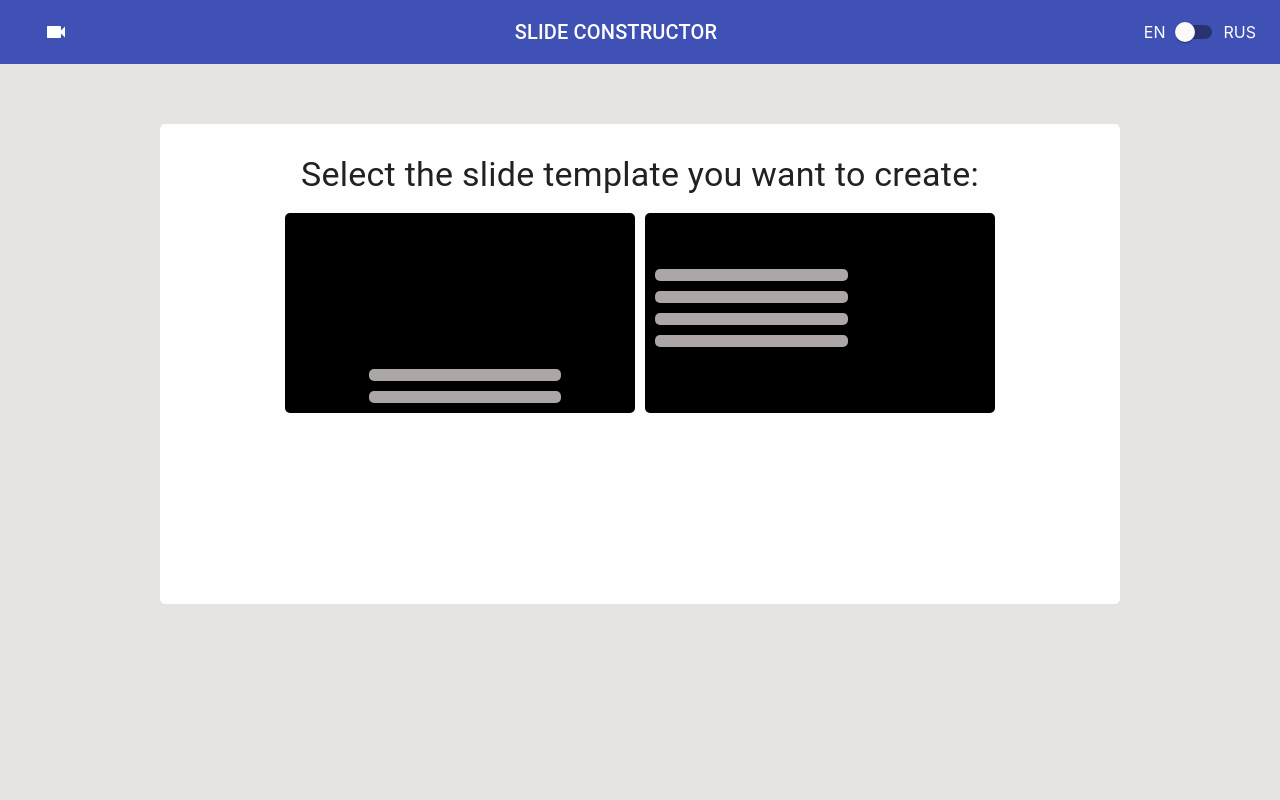
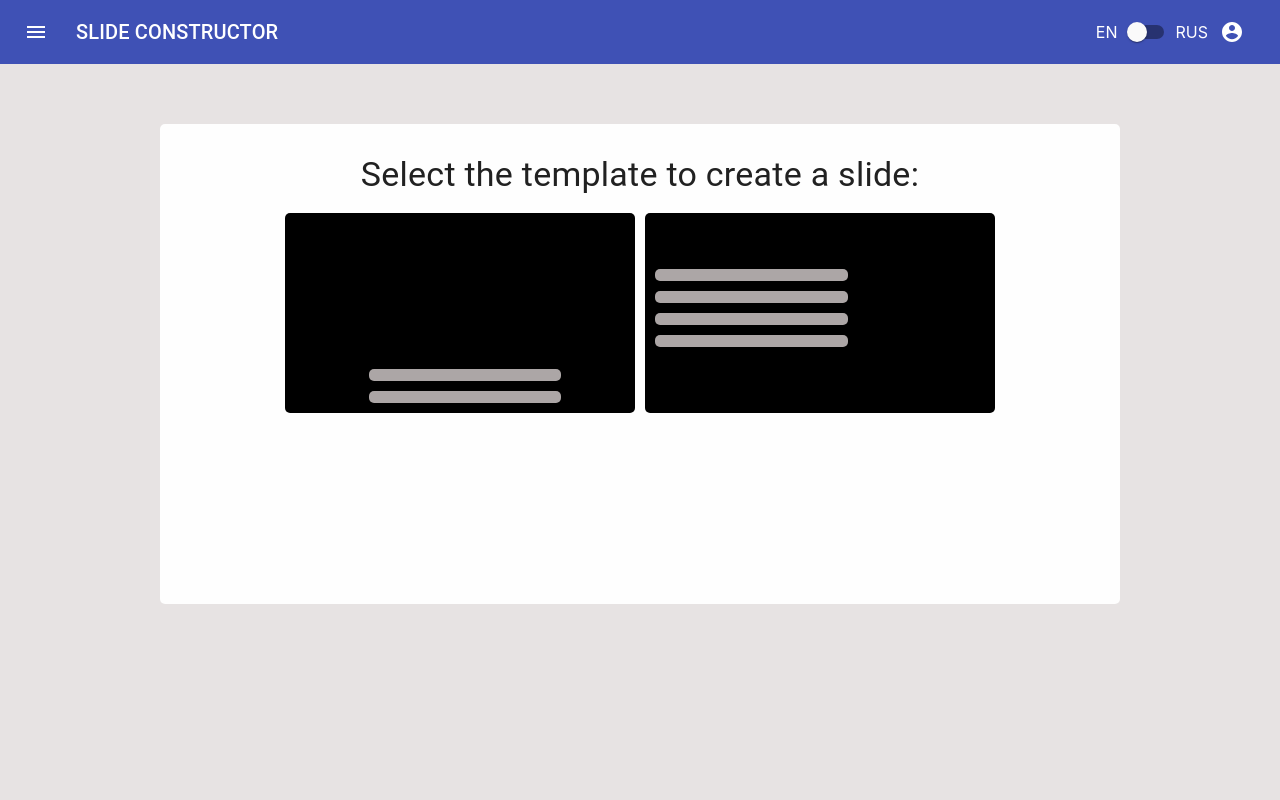
Before and after one commit to RomanChalyi/slide-constructor, a React (Create React App) app: page / in a window 1280 px wide. Shown: the top 800 px of the page. Built offline with nearby package versions, Linux system fonts and the light colour scheme; what i18next-xhr-backend would draw is missing.

Commit message:
Redesign header

```diff
--- a/package.json
+++ b/package.json
@@ -8,6 +8,7 @@
     "@testing-library/jest-dom": "^4.2.4",
     "@testing-library/react": "^9.5.0",
     "@testing-library/user-event": "^7.2.1",
+    "clsx": "^1.1.0",
     "file-saver": "^2.0.2",
     "i18next": "^19.4.4",
     "i18next-browser-languagedetector": "^4.2.0",
--- a/src/Router.js
+++ b/src/Router.js
@@ -1,13 +1,13 @@
-import React from 'react';
-import { Route, Switch } from 'react-router-dom';
-import CreateSlideForm from './pages/createSlideForm/CreateSlideForm';
-import TemplatesList from './pages/templatesList/TemplatesList';
-import NoMatchPage from './components/NoMatchPage';
+import React from "react";
+import { Route, Switch } from "react-router-dom";
+import CreateSlideForm from "./pages/createSlideForm/CreateSlideForm";
+import TemplatesList from "./pages/templatesList/TemplatesList";
+import NoMatchPage from "./components/NoMatchPage";
 
 const Router = () => (
   <Switch>
     <Route exact path="/" component={TemplatesList} />
-    <Route exact path="/create" component={CreateSlideForm} />
+    <Route path="/create" component={CreateSlideForm} />
     <Route component={NoMatchPage} />
   </Switch>
 );
--- a/src/components/header/Header.js
+++ b/src/components/header/Header.js
@@ -1,36 +1,191 @@
-import React, { useState } from 'react';
-import { Link } from 'react-router-dom';
-import i18n from '../../i18n';
-import { useTranslation } from 'react-i18next';
-import { AppBar, Toolbar, Box, Button, Switch, Typography } from '@material-ui/core';
-import VideocamIcon from '@material-ui/icons/Videocam';
-import { header, headerHandler } from './header.module.scss';
+import React, { useState } from "react";
+import i18n from "../../i18n";
+import clsx from "clsx";
+
+import { Link } from "react-router-dom";
+import { useTranslation } from "react-i18next";
+import { makeStyles } from "@material-ui/core/styles";
+import {
+  AppBar,
+  Toolbar,
+  Box,
+  Switch,
+  MenuItem,
+  Menu,
+  Grid,
+  IconButton,
+  Typography,
+  Drawer,
+  List,
+  Divider,
+  ListItem,
+  ListItemIcon,
+  ListItemText,
+} from "@material-ui/core";
+import MenuIcon from "@material-ui/icons/Menu";
+import InboxIcon from "@material-ui/icons/MoveToInbox";
+import MailIcon from "@material-ui/icons/Mail";
+import AccountCircle from "@material-ui/icons/AccountCircle";
+
+const useStyles = makeStyles((theme) => ({
+  menuButton: {
+    marginRight: theme.spacing(2),
+  },
+  title: {
+    color: "white",
+  },
+}));
 
 const Header = () => {
+  const classes = useStyles();
   const { t } = useTranslation();
-  const [lang, setLang] = useState('en');
+  const [anchorEl, setAnchorEl] = useState(null);
+  const [lang, setLang] = useState("en");
+  const [openDrawer, setOpenDrawer] = useState(false);
+  const open = Boolean(anchorEl);
+
   const handleChange = () => {
-    const newLang = lang === 'en' ? 'ru' : 'en';
+    const newLang = lang === "en" ? "ru" : "en";
     i18n.changeLanguage(newLang);
     return setLang(newLang);
   };
+
+  const handleClose = () => {
+    setAnchorEl(null);
+  };
+
+  const toggleDrawer = (open) => (event) => {
+    if (
+      event.type === "keydown" &&
+      (event.key === "Tab" || event.key === "Shift")
+    ) {
+      return;
+    }
+
+    setOpenDrawer(open);
+  };
+
+  const list = (anchor) => (
+    <div
+      className={clsx(classes.list, {
+        [classes.fullList]: anchor === "top" || anchor === "bottom",
+      })}
+      role="presentation"
+      onClick={toggleDrawer(anchor, false)}
+      onKeyDown={toggleDrawer(anchor, false)}
+    >
+      <List>
+        {["Inbox", "Starred", "Send email", "Drafts"].map((text, index) => (
+          <ListItem button key={text}>
+            <ListItemIcon>
+              {index % 2 === 0 ? <InboxIcon /> : <MailIcon />}
+            </ListItemIcon>
+            <ListItemText primary={text} />
+          </ListItem>
+        ))}
+      </List>
+      <Divider />
+      <List>
+        {["All mail", "Trash", "Spam"].map((text, index) => (
+          <ListItem button key={text}>
+            <ListItemIcon>
+              {index % 2 === 0 ? <InboxIcon /> : <MailIcon />}
+            </ListItemIcon>
+            <ListItemText primary={text} />
+          </ListItem>
+        ))}
+      </List>
+    </div>
+  );
+
   return (
     <AppBar position="static">
-      <Toolbar className={header}>
-        <Box>
-          <Button component={Link} to="/" variant="text" color="inherit">
-            <VideocamIcon />
-          </Button>
-        </Box>
-        <Typography align="center" variant="h6">
-          {t('Header.title')}
-        </Typography>
-        <Box className={headerHandler}>
-          <p>EN</p>
-          <Switch color="default" onClick={handleChange} />
-          <p>RUS</p>
-        </Box>
+      <Toolbar>
+        <Grid
+          container
+          direction="row"
+          justify="space-between"
+          alignItems="center"
+        >
+          <Grid item xs={12} sm={8}>
+            <Grid
+              container
+              direction="row"
+              justify="flex-start"
+              alignItems="center"
+            >
+              <IconButton
+                edge="start"
+                className={classes.menuButton}
+                color="inherit"
+                aria-label="menu"
+                onClick={toggleDrawer(true)}
+              >
+                <MenuIcon />
+              </IconButton>
+              <Typography
+                component={Link}
+                to="/"
+                variant="h6"
+                className={classes.title}
+              >
+                {t("Header.title")}
+              </Typography>
+            </Grid>
+          </Grid>
+          <Grid item xs={12} sm={4}>
+            <Grid
+              container
+              direction="row"
+              justify="flex-end"
+              alignItems="center"
+            >
+              <Box>
+                <Grid
+                  container
+                  direction="row"
+                  justify="flex-end"
+                  alignItems="center"
+                >
+                  <p>EN</p>
+                  <Switch color="default" onClick={handleChange} />
+                  <p>RUS</p>
+                </Grid>
+              </Box>
+              <IconButton
+                aria-label="account of current user"
+                aria-controls="menu-appbar"
+                aria-haspopup="true"
+                color="inherit"
+              >
+                <AccountCircle />
+              </IconButton>
+            </Grid>
+
+            <Menu
+              id="menu-appbar"
+              anchorEl={anchorEl}
+              anchorOrigin={{
+                vertical: "top",
+                horizontal: "right",
+              }}
+              keepMounted
+              transformOrigin={{
+                vertical: "top",
+                horizontal: "right",
+              }}
+              open={open}
+              onClose={handleClose}
+            >
+              <MenuItem onClick={handleClose}>Profile</MenuItem>
+              <MenuItem onClick={handleClose}>My account</MenuItem>
+            </Menu>
+          </Grid>
+        </Grid>
       </Toolbar>
+      <Drawer anchor={"left"} open={openDrawer} onClose={toggleDrawer(false)}>
+        {list("left")}
+      </Drawer>
     </AppBar>
   );
 };
--- a/src/locales/enTranslation.json
+++ b/src/locales/enTranslation.json
@@ -11,12 +11,12 @@
   },
   "CreateForm": {
     "filename": "filename",
-    "label-filename": "Name the file the first line",
+    "label-filename": "Create name file by first line",
     "text": "text",
-    "label-empty-slide": "Add a empty slide to the beginning and end",
+    "label-empty-slide": "Add an empty slide to the beginning and the end",
     "create": "create"
   },
   "TemplatesList": {
-    "title": "Select the slide template you want to create:"
+    "title": "Select the template to create a slide:"
   }
 }
--- a/src/styles/global.scss
+++ b/src/styles/global.scss
@@ -1,13 +1,19 @@
 body {
   margin: 0;
-  font-family: -apple-system, BlinkMacSystemFont, 'Segoe UI', 'Roboto', 'Oxygen', 'Ubuntu',
-    'Cantarell', 'Fira Sans', 'Droid Sans', 'Helvetica Neue', sans-serif;
+  font-family: -apple-system, BlinkMacSystemFont, "Segoe UI", "Roboto", "Oxygen",
+    "Ubuntu", "Cantarell", "Fira Sans", "Droid Sans", "Helvetica Neue",
+    sans-serif;
   -webkit-font-smoothing: antialiased;
   -moz-osx-font-smoothing: grayscale;
 }
 
 code {
-  font-family: source-code-pro, Menlo, Monaco, Consolas, 'Courier New', monospace;
+  font-family: source-code-pro, Menlo, Monaco, Consolas, "Courier New",
+    monospace;
+}
+
+a {
+  text-decoration: none;
 }
 
 * {
```
